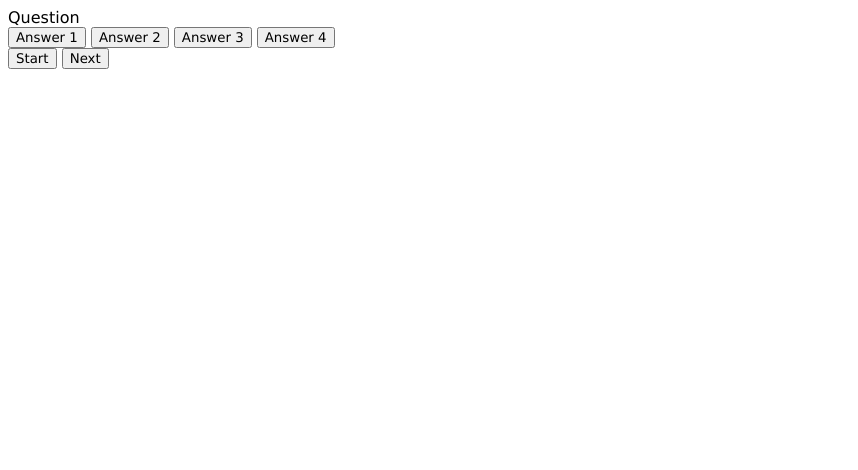
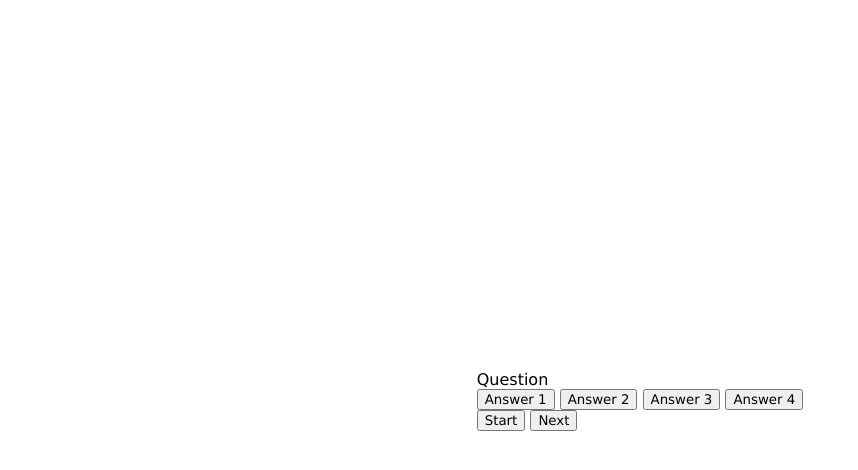
Before and after one commit to BeataJ/quiz-app-js, a plain HTML site: page index.html in a window 1280 px wide. Shown: the whole page, without its empty margins (0-858 px from the left). Drawn offline with Linux system fonts and the light colour scheme.

Commit message:
add padding margin display

```diff
--- a/styles.css
+++ b/styles.css
@@ -2,3 +2,13 @@
   box-sizing: border-box;
   font-family: Verdana, Geneva, Tahoma, sans-serif
 }
+
+body {
+  padding: 0;
+  margin: 0;
+  display:flex;
+  width: 100vw;
+  height: 100vh;
+  justify-content: center;
+  align-items: center;
+}
```
